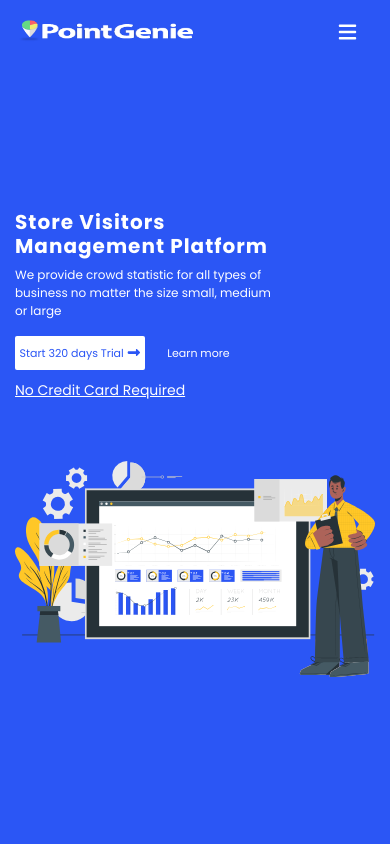
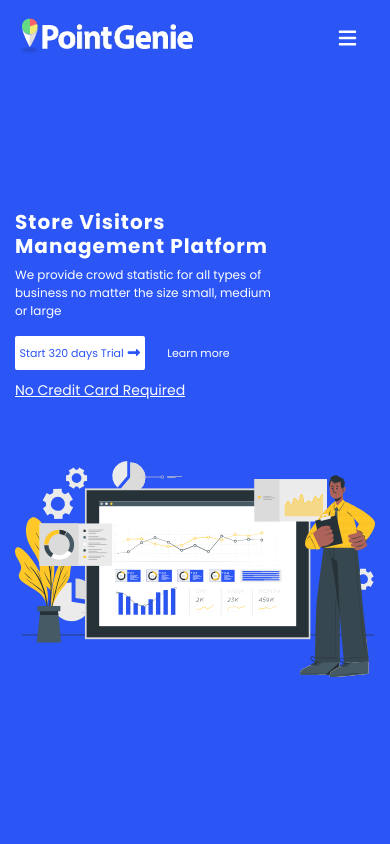
Before and after one commit to mdsowrov2020/point_genie, a plain HTML site: page index.html in a window 390 px wide. Shown: the top 844 px of the page. Drawn offline with Linux system fonts and the light colour scheme; files whose address does not match are found by name; a web font is replaced by a local one.

Commit message:
logo mobile

```diff
--- a/css/responsive.css
+++ b/css/responsive.css
@@ -12,8 +12,8 @@
     padding: 0px;
   }
   .navbar-brand img {
-    height: 25px;
-    width: 181px;
+    height: 100% !important;
+    width: 100% !important;
   }
 
   #mynav ul {
--- a/css/style.css
+++ b/css/style.css
@@ -5,7 +5,7 @@
   padding: 0;
   outline: 0;
   scroll-behavior: smooth;
-  scroll-padding-top: 35px; /* height of sticky header */
+  scroll-padding-top: 3px; /* height of sticky header */
 }
 
 body {
```
